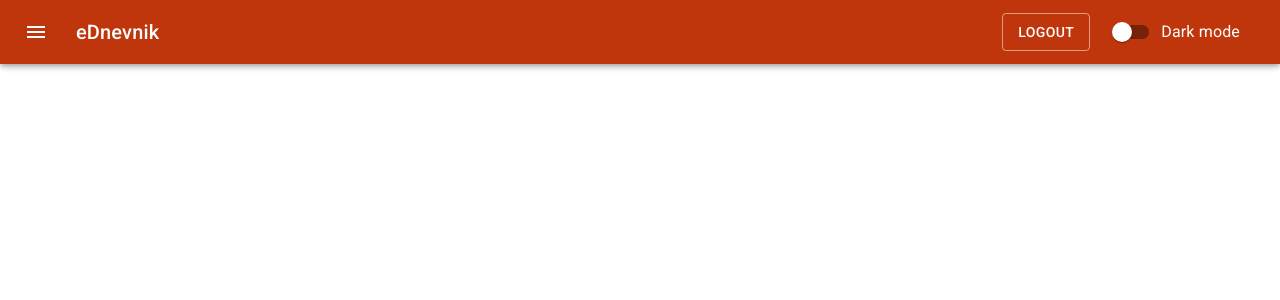
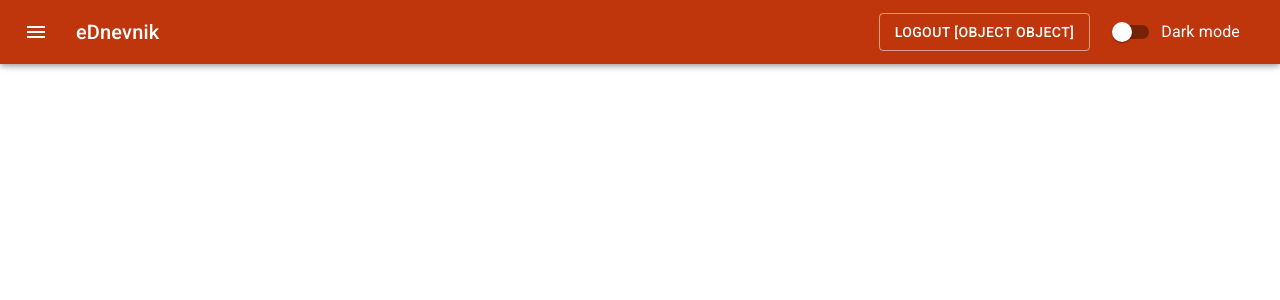
Before and after one commit to pedja77/final-frontier, a React (Vite) app: page / in a window 1280 px wide. Shown: the top 300 px of the page. Built offline with nearby package versions, Linux system fonts and the light colour scheme; sample sign-in values are in the browser's storage.

Commit message:
Minor refactoring

```diff
--- a/src/components/LoginControl.jsx
+++ b/src/components/LoginControl.jsx
@@ -12,6 +12,7 @@ import {
   Typography,
 } from "@mui/material";
 import App from "../App";
+import { getUsername } from "../utils/token";
 
 export const LoginControl = ({ safePath, defaultPath, isInToolbar }) => {
   const { user, login, logout } = useContext(UserContext);
@@ -57,7 +58,7 @@ export const LoginControl = ({ safePath, defaultPath, isInToolbar }) => {
         }}
         color={isInToolbar ? "secondary" : "primary"}
       >
-        {user ? "Logout" : "Login"}
+        {user ? `Logout ${getUsername()}` : "Login"}
       </Button>
       <Dialog open={open} onClose={handleClose}>
         <DialogTitle>Login</DialogTitle>
@@ -66,8 +67,8 @@ export const LoginControl = ({ safePath, defaultPath, isInToolbar }) => {
             Molimo unesite korisničko ime i lozinku.
           </DialogContentText>
           <TextField
-            autoFocus
-            focused
+            autoFocus={true}
+            focused={true}
             id="username"
             label="Korisničko ime"
             type="text"
--- a/src/utils/token.js
+++ b/src/utils/token.js
@@ -38,3 +38,5 @@ export const checkLogin = (roles) => {
 };
 
 export const getUserRole = () => getUser().role;
+
+export const getUsername = () => getUser().user
```
